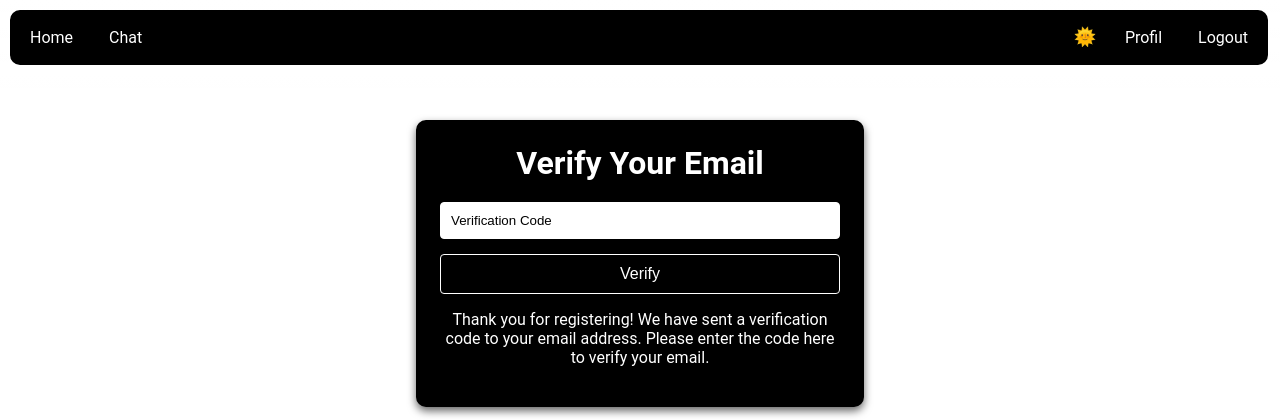
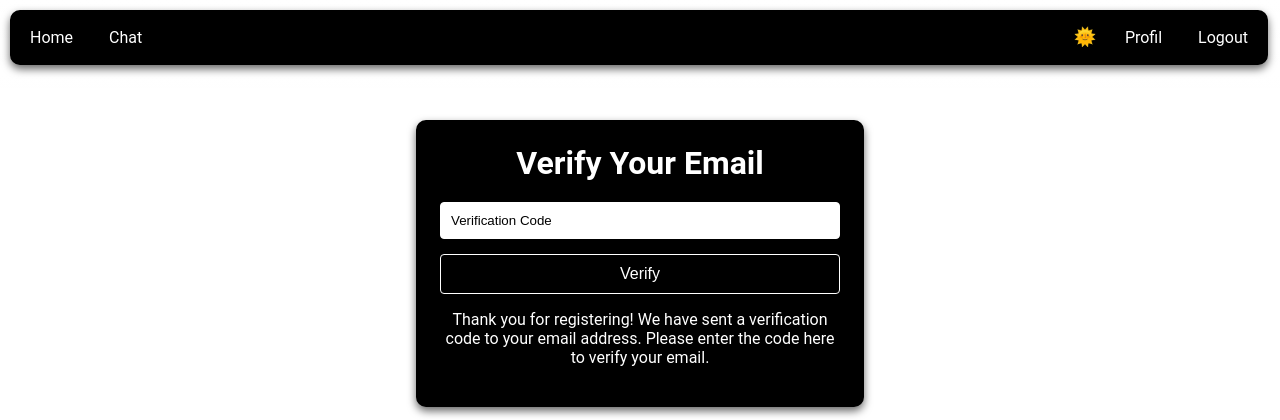
Before and after one commit to Friedjof/Uniconn, a Django app: page /en/account/email-verification/ in a window 1280 px wide. Shown: the top 420 px of the page. Run offline with Django 4.2, Linux system fonts and the light colour scheme; the visitor is signed in with stand-in values (Sample User, id 1); data comes from the database, SQL or seed files in the repository; some libraries are stand-ins or nearby versions.

Commit message:
Update navbar styles and improve profile link visibility; adjust box shadow in CSS and conditionally render profile link in HTML

```diff
--- a/static/css/main/navbar.css
+++ b/static/css/main/navbar.css
@@ -2,7 +2,7 @@ nav {
     background-color: var(--secondary-background-color);
     overflow: hidden;
     border-radius: 10px;
-    box-shadow: 0 4px 8px rgba(var(--primary-top-color), 0.6);
+    box-shadow: 0 4px 8px rgba(0, 0, 0, 0.6);
     border: 4px solid var(--primary-color);
     position: fixed;
     top: 0;
--- a/templates/components/navbar.html
+++ b/templates/components/navbar.html
@@ -13,7 +13,9 @@
                 <div style="display: none;" id="get_theme_url">{% url 'account:get_theme' %}</div>
             </li>
             {% if user.is_authenticated %}
-                <li><a href="{% url 'account:profile' %}">{% trans "Profil" %}</a></li>
+                {% if 'account/profile' not in request.path %}
+                    <li><a href="{% url 'account:profile' %}">{% trans "Profil" %}</a></li>
+                {% endif %}
                 <li><a href="{% url 'account:logout' %}">{% trans "Logout" %}</a></li>
             {% else %}
                 {% if '/account/login/' in request.path %}
```
